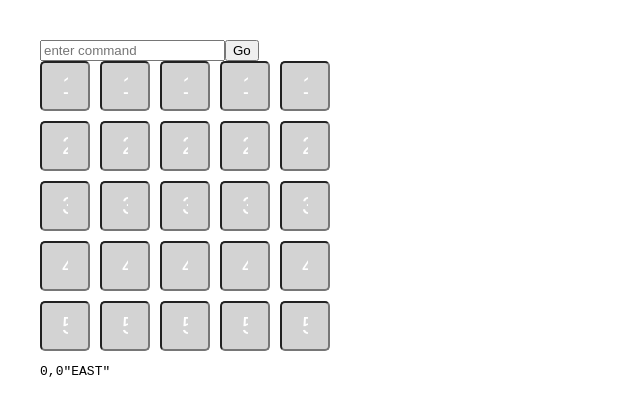
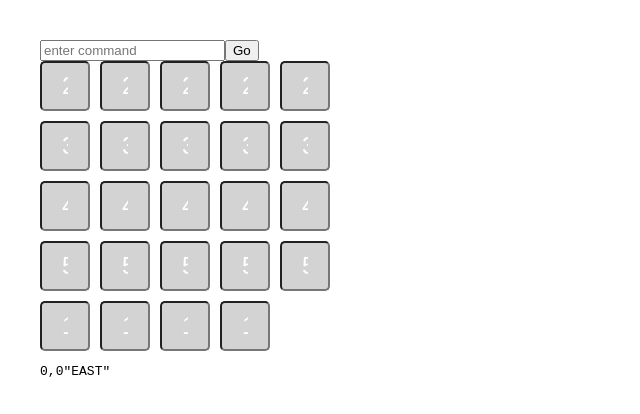
Before and after one commit to dimitri-a/turtle_test, a React (Create React App) app: page / in a window 1280 px wide. Shown: the top 414 px of the page, without its empty margins (0-640 px from the left). Built offline with nearby package versions, Linux system fonts and the light colour scheme.

Commit message:
render test

```diff
--- a/src/App.css
+++ b/src/App.css
@@ -24,3 +24,11 @@ body {
   grid-template-rows: repeat(5, 50px);
   grid-auto-flow: column;
 }
+
+div img {
+  -moz-transform: rotate(90deg) translateX(150px);
+  -webkit-transform: rotate(90deg) translateX(150px);
+  -o-transform: rotate(90deg) translateX(150px);
+  -ms-transform: rotate(90deg) translateX(150px);
+  transform: rotate(90deg) translateX(150px);
+}
--- a/src/App.js
+++ b/src/App.js
@@ -4,9 +4,8 @@ import Grid from './components/Grid';
 
 class App extends Component {
 
-    constructor(props) {
+    constructor() {
         super();
-        this.props = props;
         this.state = {
             x: 0,
             y: 0,
@@ -45,28 +44,28 @@ class App extends Component {
 
     }
 
-    //processes commands
+    //processes this.state.commands
     process = () => {
         let init = false;
 
-        const command = document.getElementById('val').value;
+        //const this.state.command = document.getElementById('val').value;
 
-        console.log('input value', command);
+        console.log('input value', this.state.command);
 
-        this.setState({command: command});
+       // this.setState({this.state.command: this.state.command});
         //todo remove
         //debugger;
 
-        // is there a valid PLACE COMMAND?
-        if (command.indexOf('PLACE') > -1) {
-            const isValid = /^[A-Z]+ [0-4],[0-4] [A-Z]+$/.test(command)
+        // is there a valid PLACE this.state.command?
+        if (this.state.command.indexOf('PLACE') > -1) {
+            const isValid = /^[A-Z]+ [0-4],[0-4] [A-Z]+$/.test(this.state.command)
             console.log('isValid=', isValid);
 
             if (!isValid) return;
             this.setState({init: true});
             init = true;
 
-            let placeArr = command.split(' ');
+            let placeArr = this.state.command.split(' ');
             console.log('placeArr=', placeArr);
 
             //coordinates
@@ -83,9 +82,9 @@ class App extends Component {
         //todo remove
         //debugger;
 
-        //if there was a valid PLACE command
+        //if there was a valid PLACE this.state.command
         if (init || this.state.init) {
-            switch (command) {
+            switch (this.state.command) {
                 case 'MOVE':
                     switch (this.state.facing) {
                         case 'EAST':
@@ -162,9 +161,9 @@ class App extends Component {
 
     render() {
         return (
-            <div className="App" onKeyDown={this.handleKeyDown} tabIndex="0">
+            <div className="App" onKeyDown={this.handleKeyDown} onProcess={this.process} tabIndex="0">
                 <Grid x={this.state.x} y={this.state.y} facing={this.state.facing} init={this.state.init}
-                      process={this.process} command={this.props.command} changeCommand={this.onChange}/>
+                      process={this.process} command={this.props.command} command={this.onChange}/>
             </div>
         );
     }
--- a/src/components/Box.js
+++ b/src/components/Box.js
@@ -32,12 +32,20 @@ export default class Box extends Component {
 
     render() {
         //todo remove
-       // debugger;
+        // debugger;
         this.setClass();
 
         return (
             <div className="wrapper">
-                <input className="box box1" type="text" ref="04" value="1"/>
+                {/*<input className="box box1" type="text" ref="04" value="1"/>*/}
+
+                {/*<div style="float:left;border:1px solid #000;">*/}
+                    {/*<span style="float:left;transform:rotate(90deg); transform:50% 50% 0;">*/}
+                        {/*<img src="http://dimox.net/wp-images/css-border-radius.jpg"/>*/}
+                    {/*</span>*/}
+                {/*</div>*/}
+
+
                 <input type="text" className="box box1" ref="03" value="2"/>
                 <input type="text" className="box box1" ref="02" value="3"/>
                 <input type="text" className="box box1" ref="01" value="4"/>
```
